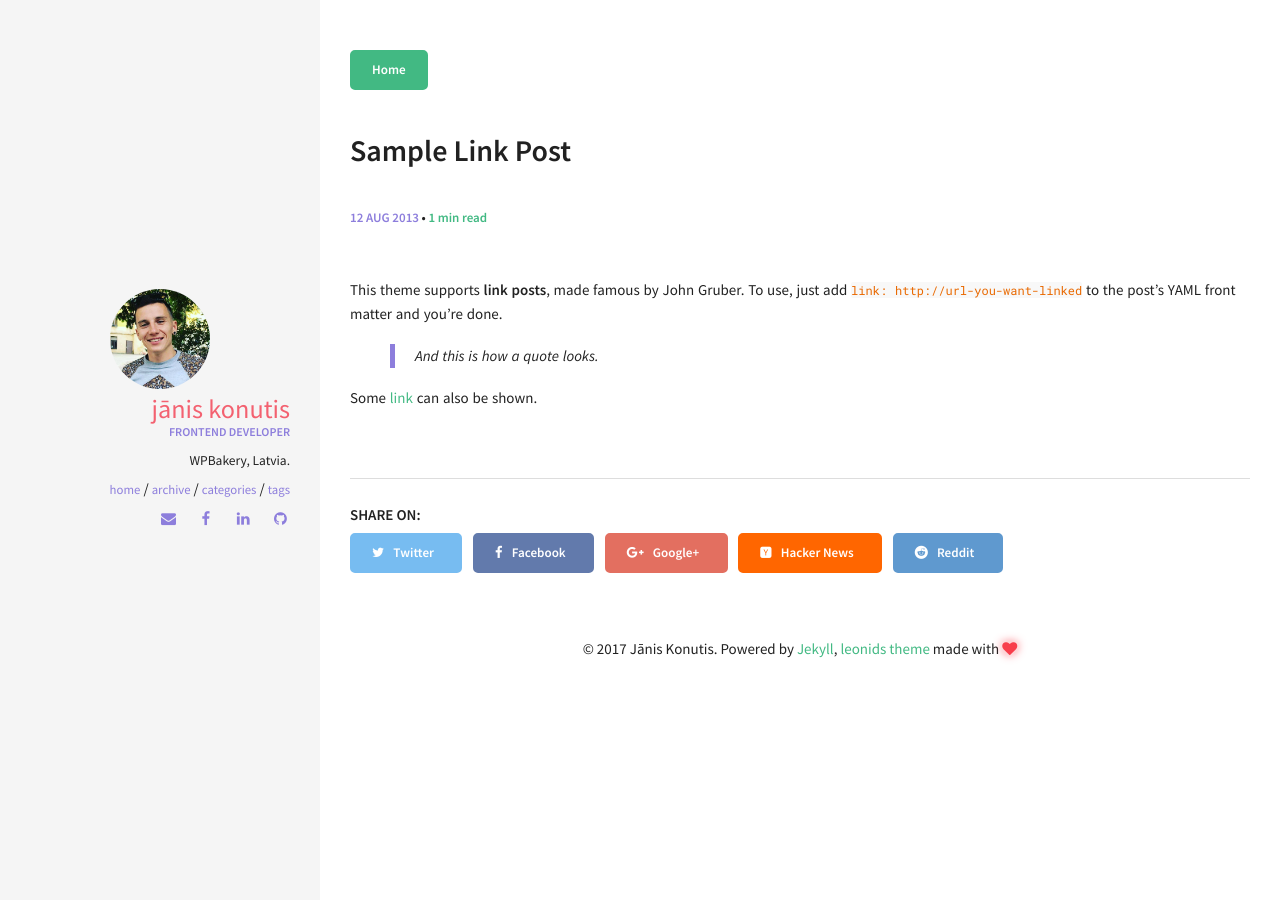
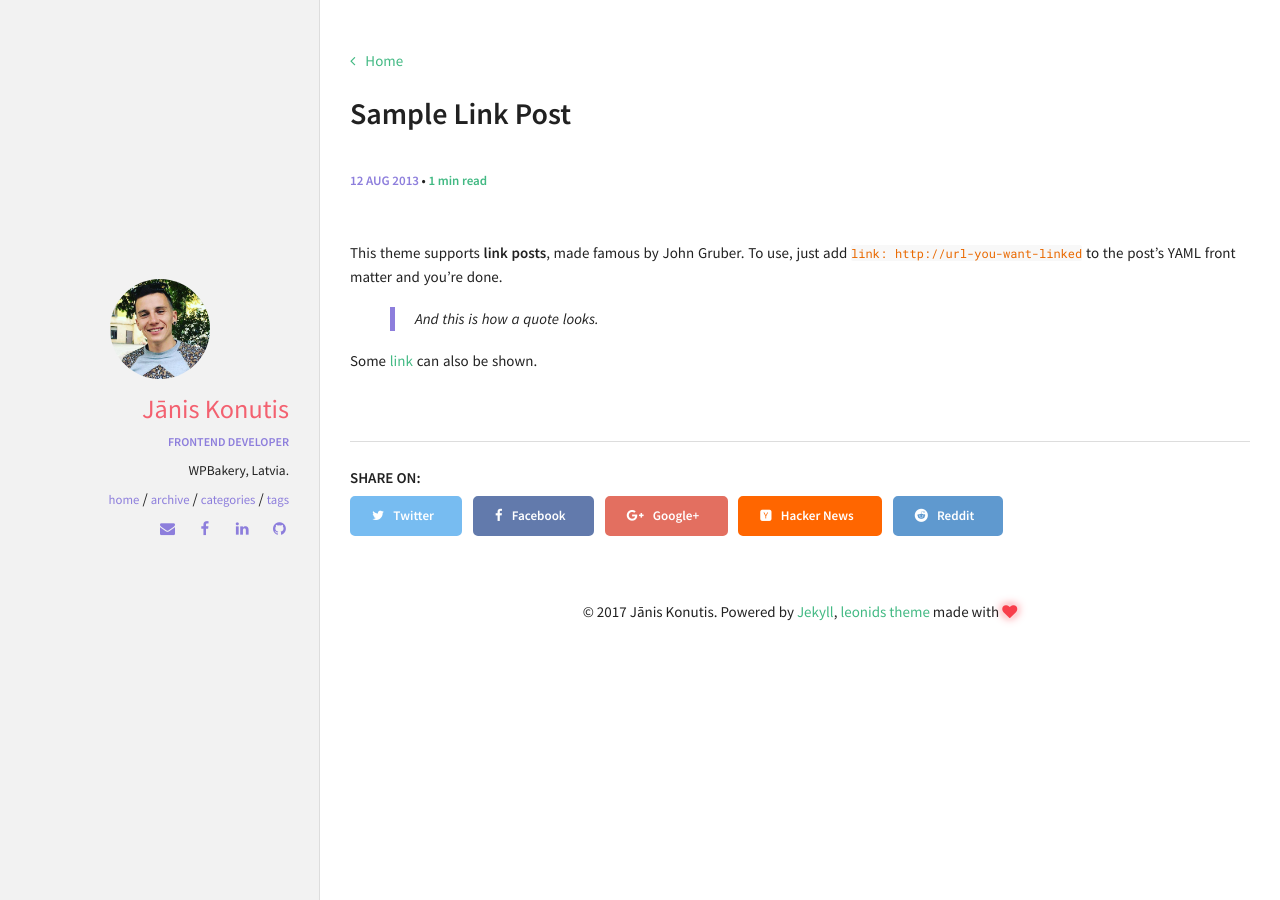
Before and after one commit to konutis/blog, a Jekyll site: the page built from _posts/2013-08-12-sample-link-post.md, in a window 1280 px wide. Built offline with Jekyll 4.4.1, drawn with Linux system fonts in a browser that asks for light colours.

Commit message:
Add some borders

```diff
--- a/_layouts/post.html
+++ b/_layouts/post.html
@@ -2,8 +2,9 @@
 layout: default
 ---
 
-<a class="btn" href= "{{ site.url }}/" >
-  Home
+<a class="btn-with-icon" href= "{{ site.url }}/" >
+	<i class="fa fa-angle-left" aria-hidden="true"></i>
+	Home
 </a>
 {% if page.image.feature %}
 <div class="post-image-feature">
--- a/_sass/components/_helpers.scss
+++ b/_sass/components/_helpers.scss
@@ -192,3 +192,9 @@
 .warning-bg-color {
   background-color: $warning;
 }
+
+.btn-with-icon {
+  i {
+    margin-right: 7px;
+  }
+}
--- a/_sass/components/_variables.scss
+++ b/_sass/components/_variables.scss
@@ -52,7 +52,8 @@ $hr-border-width:             $border-width;
 //
 
 $text-color:       rgba(0, 0, 0, 0.87) !default;
-$background-color: #f5f5f5;
+$background-color: #f2f2f2;
+$section-border-color: #ddd;
 
 $white:            #fff;
 $primary:          #42b983;
--- a/_sass/pages/_layout.scss
+++ b/_sass/pages/_layout.scss
@@ -7,6 +7,7 @@
   min-height: 400px;
   padding: 30px 15px 20px;
   z-index: 1;
+  border-bottom: 1px solid $section-border-color;
   @include media-query($small-screen) {
     background-position: center;
     padding: 30px;
@@ -15,6 +16,8 @@
     height: 100vh;
     position: initial;
     width: 100%;
+    border-bottom: 0;
+    border-right: 1px solid $section-border-color;
   }
 }
 .cover-card {
@@ -30,7 +33,7 @@
     display: block;
     color: #F36170;
     font-size: 1.75em;
-    text-transform: lowercase;
+    margin: 10px 0;
   }
   .author_job {
     display: block;
```
Also changed, not shown: img/leonids-logo.png (deleted).
